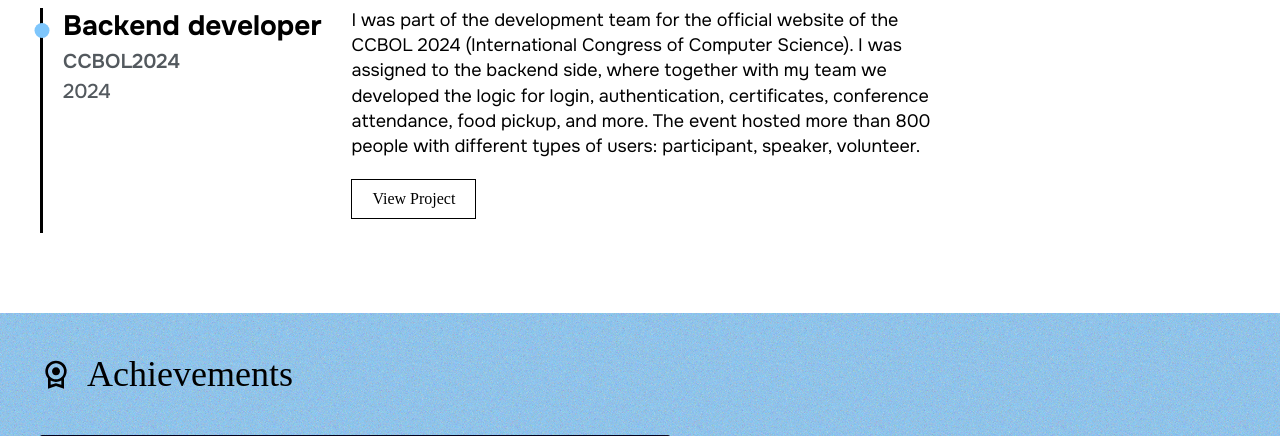
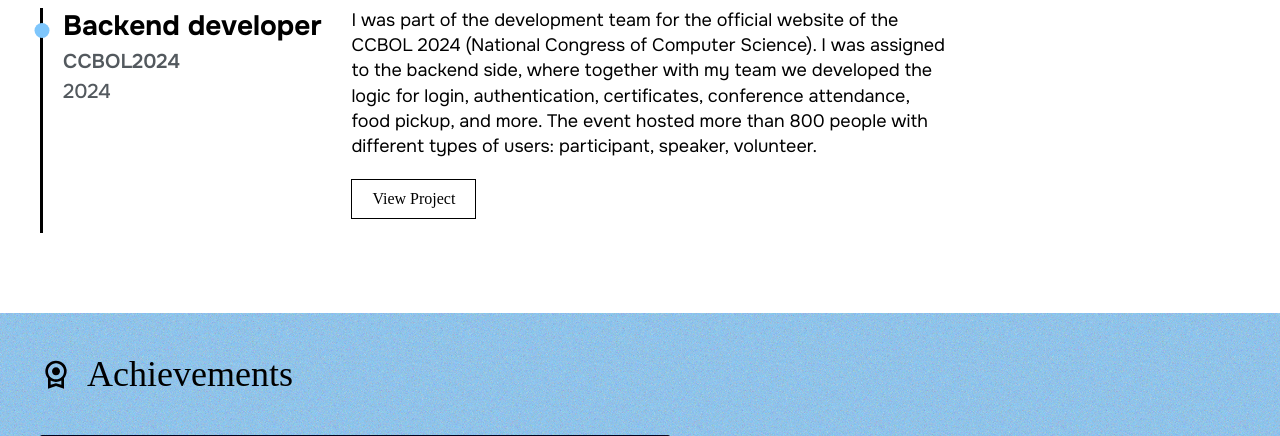
Before and after one commit to ManuelRuaEchalar/portfolio, a plain HTML site: page index.html in a window 1280 px wide. Shown: the part 664-1100 px from the top of the page. Drawn offline with Linux system fonts and the light colour scheme; animation ran at ten frames a second; a web font is replaced by a local one.

Commit message:
correcion descripcion ccbol

```diff
--- a/index.html
+++ b/index.html
@@ -1138,7 +1138,7 @@
 
             <div class="description-section">
                 <p class="description">
-                    I was part of the development team for the official website of the CCBOL 2024 (International
+                    I was part of the development team for the official website of the CCBOL 2024 (National
                     Congress of Computer Science). I was assigned to the backend side, where together with my team we
                     developed the logic for login, authentication, certificates, conference attendance, food pickup, and
                     more. The event hosted more than 800 people with different types of users: participant, speaker,
```
